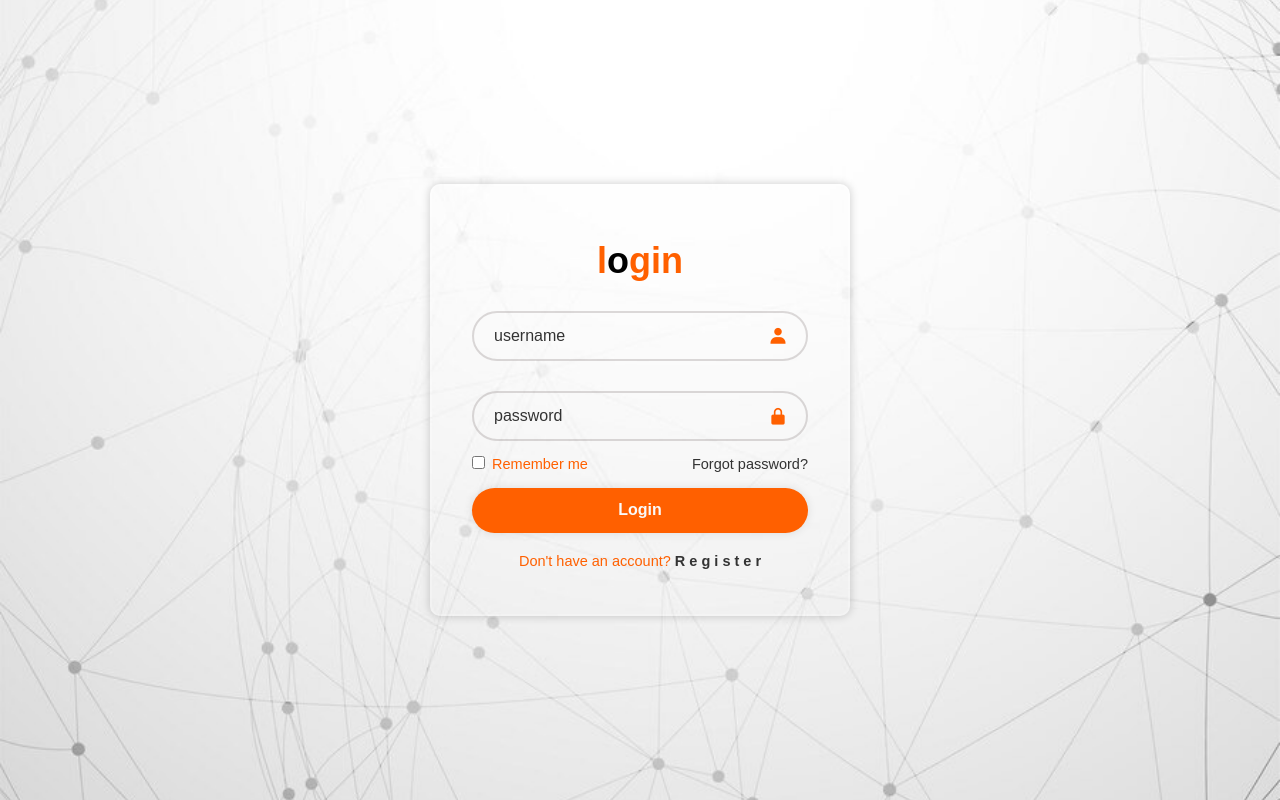
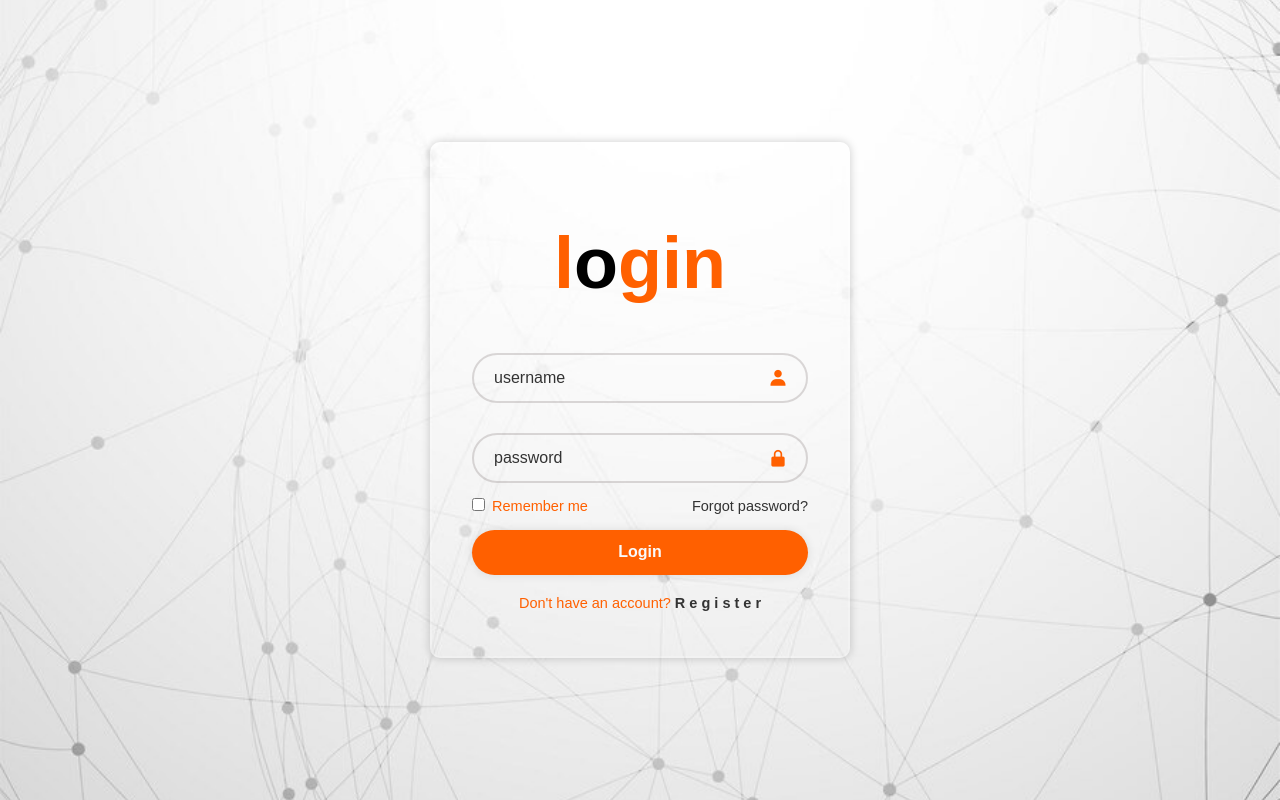
Before and after one commit to OmarAstro/login-2, a plain HTML site: page index.html in a window 1280 px wide. Drawn offline with nearby package versions, Linux system fonts and the light colour scheme.

Commit message:
Update stylelogin.css

```diff
--- a/css/stylelogin.css
+++ b/css/stylelogin.css
@@ -39,7 +39,7 @@ body {
   padding: 30px 40px;
 }
 
-.wraooer h1 {
+.wraooer .h1 {
   font-size: 36px;
   text-align: center;
 }
```
